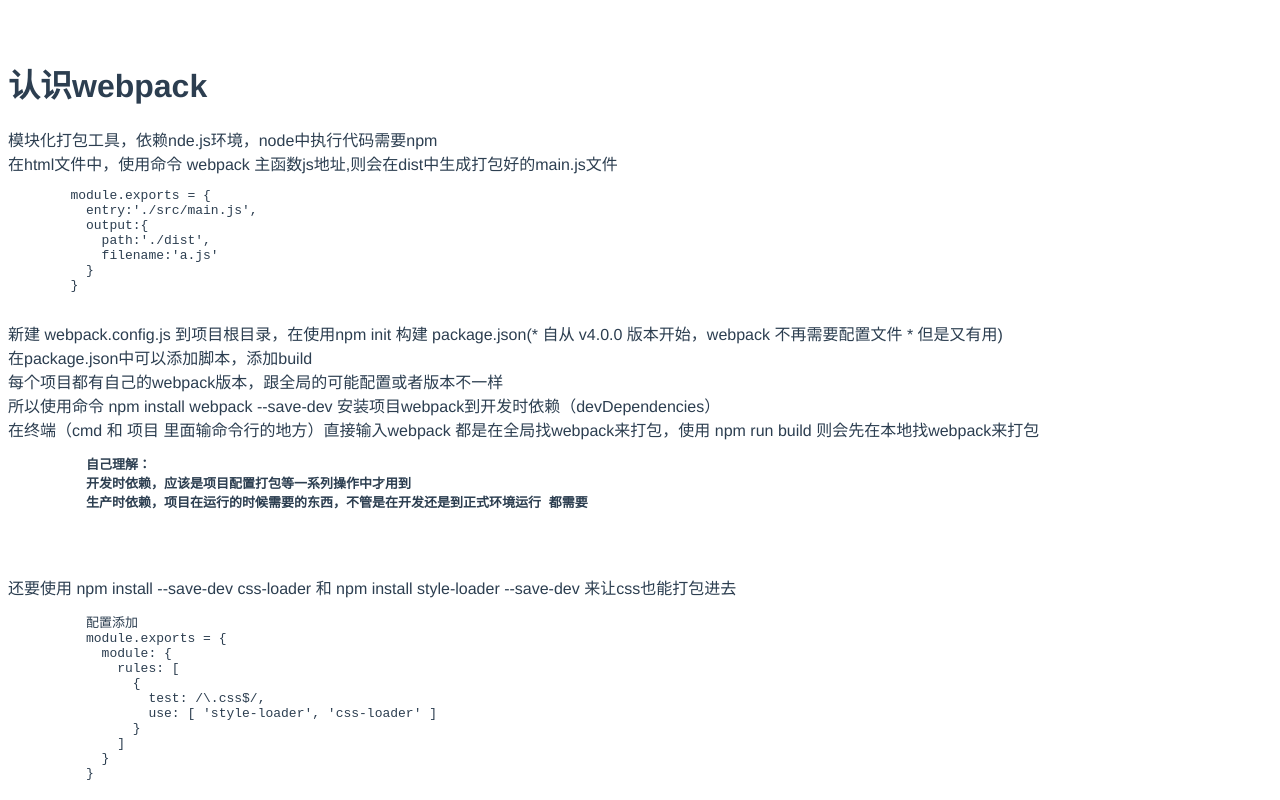
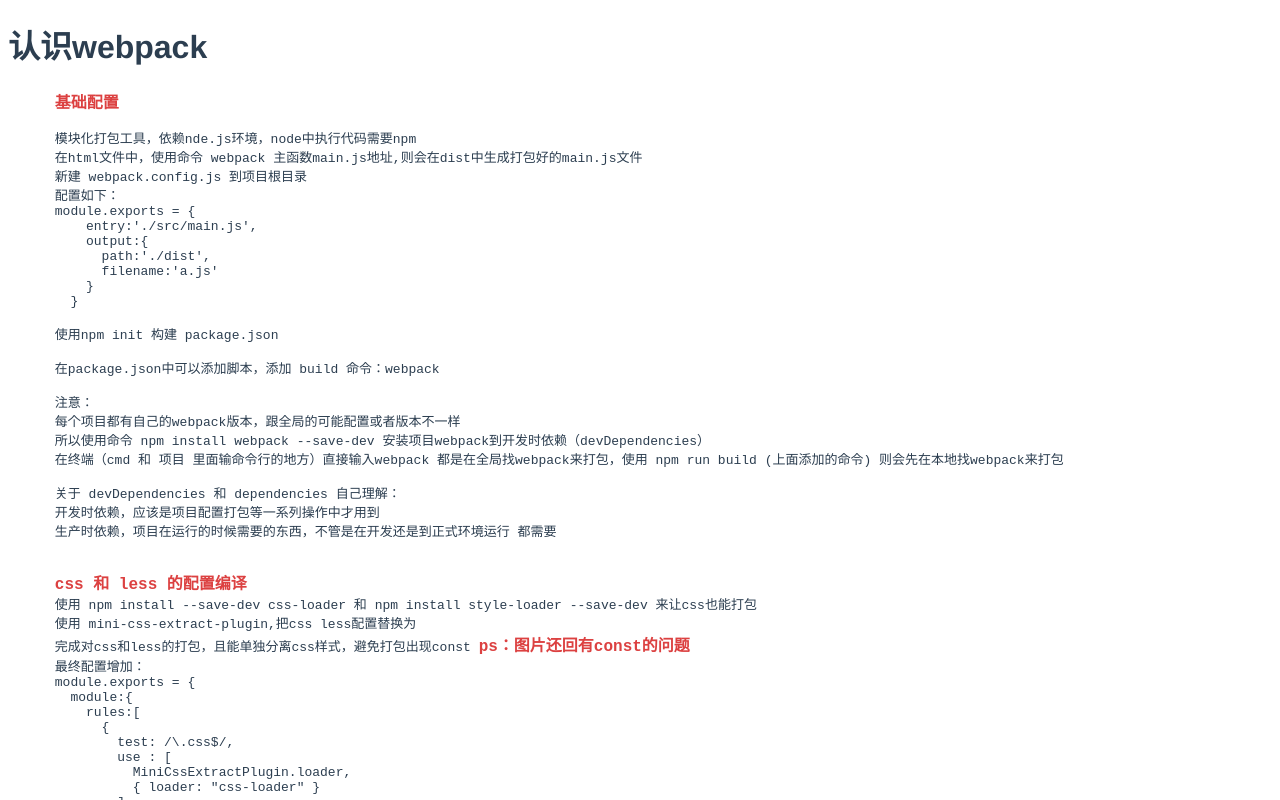
Before and after one commit to zoocly/koNoDioDa, a Vue app: page / in a window 1280 px wide. Shown: the top 800 px of the page. Built offline with nearby package versions, Linux system fonts and the light colour scheme.

Commit message:
更新webpack

```diff
--- a/src/App.vue
+++ b/src/App.vue
@@ -18,6 +18,6 @@ export default {
   -moz-osx-font-smoothing: grayscale;
   /*text-align: center;*/
   color: #2c3e50;
-  margin-top: 60px;
+  /*margin-top: 60px;*/
 }
 </style>
--- a/src/page/note/webpack.vue
+++ b/src/page/note/webpack.vue
@@ -1,12 +1,13 @@
 <template>
   <div>
     <h1>认识webpack</h1>
-    <div>
+    <pre>
+      <strong>基础配置</strong>
+
       模块化打包工具，依赖nde.js环境，node中执行代码需要npm
-    </div>
-    <div>
-      在html文件中，使用命令 webpack 主函数js地址,则会在dist中生成打包好的main.js文件<br/>
-      <pre>
+      在html文件中，使用命令 webpack 主函数main.js地址,则会在dist中生成打包好的main.js文件
+      新建 webpack.config.js 到项目根目录
+      配置如下：
       module.exports = {
           entry:'./src/main.js',
           output:{
@@ -14,46 +15,27 @@
             filename:'a.js'
           }
         }
-      </pre>
-      <div>
-        新建 webpack.config.js 到项目根目录，在使用npm init 构建 package.json(* 自从 v4.0.0 版本开始，webpack 不再需要配置文件
-        * 但是又有用)
-      </div>
-      在package.json中可以添加脚本，添加build
-      <div>
-        每个项目都有自己的webpack版本，跟全局的可能配置或者版本不一样<br/>
-        所以使用命令 npm install webpack --save-dev 安装项目webpack到开发时依赖（devDependencies）<br/>
-        在终端（cmd 和 项目 里面输命令行的地方）直接输入webpack 都是在全局找webpack来打包，使用 npm run build 则会先在本地找webpack来打包
-      <strong>
-        <pre>
-          自己理解：
+
+      使用npm init 构建 package.json
+
+      在package.json中可以添加脚本，添加 build 命令：webpack
+
+      注意：
+      每个项目都有自己的webpack版本，跟全局的可能配置或者版本不一样
+      所以使用命令 npm install webpack --save-dev 安装项目webpack到开发时依赖（devDependencies）
+      在终端（cmd 和 项目 里面输命令行的地方）直接输入webpack 都是在全局找webpack来打包，使用 npm run build (上面添加的命令) 则会先在本地找webpack来打包
+
+      关于 devDependencies 和 dependencies 自己理解：
       开发时依赖，应该是项目配置打包等一系列操作中才用到
       生产时依赖，项目在运行的时候需要的东西，不管是在开发还是到正式环境运行 都需要
-        </pre>
-      </strong>
-      </div>
-      <br/>
-      <br/>
-      <div>
-        还要使用 npm install --save-dev css-loader 和 npm install style-loader --save-dev 来让css也能打包进去
-        <pre>
-          配置添加
+
+
+      <strong>css 和 less 的配置编译</strong>
+      使用 npm install --save-dev css-loader 和 npm install style-loader --save-dev 来让css也能打包
+      使用 mini-css-extract-plugin,把css less配置替换为
+      完成对css和less的打包，且能单独分离css样式，避免打包出现const <strong>ps：图片还回有const的问题</strong>
+      最终配置增加：
       module.exports = {
-            module: {
-              rules: [
-                {
-                  test: /\.css$/,
-                  use: [ 'style-loader', 'css-loader' ]
-                }
-              ]
-            }
-          }
-        </pre>
-      </div>
-      <div>
-        安装 mini-css-extract-plugin,把css less配置替换为
-        <pre>
-          const MiniCssExtractPlugin = require('mini-css-extract-plugin');
         module:{
           rules:[
             {
@@ -78,16 +60,12 @@
             filename: "bundle.css" // 输入格式
           }),
         ]
-        </pre>
-        <div>
-          这样能让css和less分离到单独的css文件，避免打包出现const, <strong style="color: red">现在图片还有这个问题，未解决</strong>
-          <br/>
-          <strong>每次编译需要打包，不能像一般项目使用yarn start</strong>
-        </div>
-      </div>
-      <div>
-        <pre>
-          安装 vue 到 生产时依赖 yarn add vue，在index.js增加
+      }
+
+
+      <strong>解决每次修改文件需要打包的问题（把html的项目不通过脚手架转换到vue项目）</strong>
+      安装 vue 到 生产时依赖 yarn add vue，
+      在index.js增加
       import Vue from 'vue';
       new Vue({
         el:'#app',
@@ -95,43 +73,48 @@
           msg:'Vue123'
         }
       })
+      html 增加
+      &lt;div id="app">{\{ msg }}&lt;/div>
 
-          html 增加 &lt;div id="app">{{msg}}&lt;/div>
-        </pre>
-        <div>
-          但是vue存在不同的编译环境，需在配置中增加才能运行
-          <pre>
+      但是vue存在不同的编译环境，需在配置中增加才能运行。最后不需要这么配置了
       resolve: {
         alias: {
           'vue$': 'vue/dist/vue.esm.js'
         }
       }
-          </pre>
-        </div>
-      </div>
-      <div>
+
       将app提出到.vue文件，这样会报错，缺少loader 装他 yarn add vue-loader vue-template-compiler --dev
-      </div>
-      <pre>
+
       再将 const VueLoaderPlugin = require('vue-loader/lib/plugin'); 配置好
         plugins: [
             new VueLoaderPlugin(),
       ],
       最后将new Vue中添加 render: h => h(App)才能渲染页面
-      </pre>
-      <div>
-        增加插件 const HtmlWebpackPlugin = require('html-webpack-plugin');
-        <pre>
+       ps： <strong>造成这个原因是因为 runtime-compiler 和 runtime-only</strong>
+            造成会这么的写的原因是在 vue init 的时候没选对
+      runtime-compiler： template -> ast（抽象语法树）-> render -> 虚拟DOM  -> DOM
+
+      runtime-only： render -> 虚拟DOM  -> DOM
+      优势：1 代码更少
+           2 性能更高
+      ps： 但是，但是在脚手架搭建出来的vue项目 是使用的第一种不写render的方法
+           直接在main.js中更改，2种方法都可以实现，也不存在以上问题
+           所以以上两种方式，打印App，发现template被编译过了，是由 vue-template-compiler 处理了
+
+      增加html的模版插件，因为现在 react 和 vue 都是使用SPA（单页面应用）
+      之后 index.html 都不需要添加 css的link 和 js的script
+      配置增加
+      const HtmlWebpackPlugin = require('html-webpack-plugin');
       plugins: [
         new HtmlWebpackPlugin({
           template: "index.html"
         })
       ],
+
+      <strong>最后的最后</strong>
+      使用 webpack-merge 来分离配置文件
+      ps：webpack-merge可能是版本问题，需要使用语法 webpackMerge.merge()
     </pre>
-        index模版不需要在添加 scirpt 和 link
-      </div>
-      <div> 分离项目配置文件 使用依赖 webpack-merge 遇到的坑 webpackmerge.merge() </div>
-    </div>
   </div>
 </template>
 
@@ -140,5 +123,8 @@ export default {};
 </script>
 
 <style scoped>
-
+strong {
+  color: #dc4141;
+  font-size: 16px;
+}
 </style>
```
Lines whose indentation alone changed are shown as unchanged.
